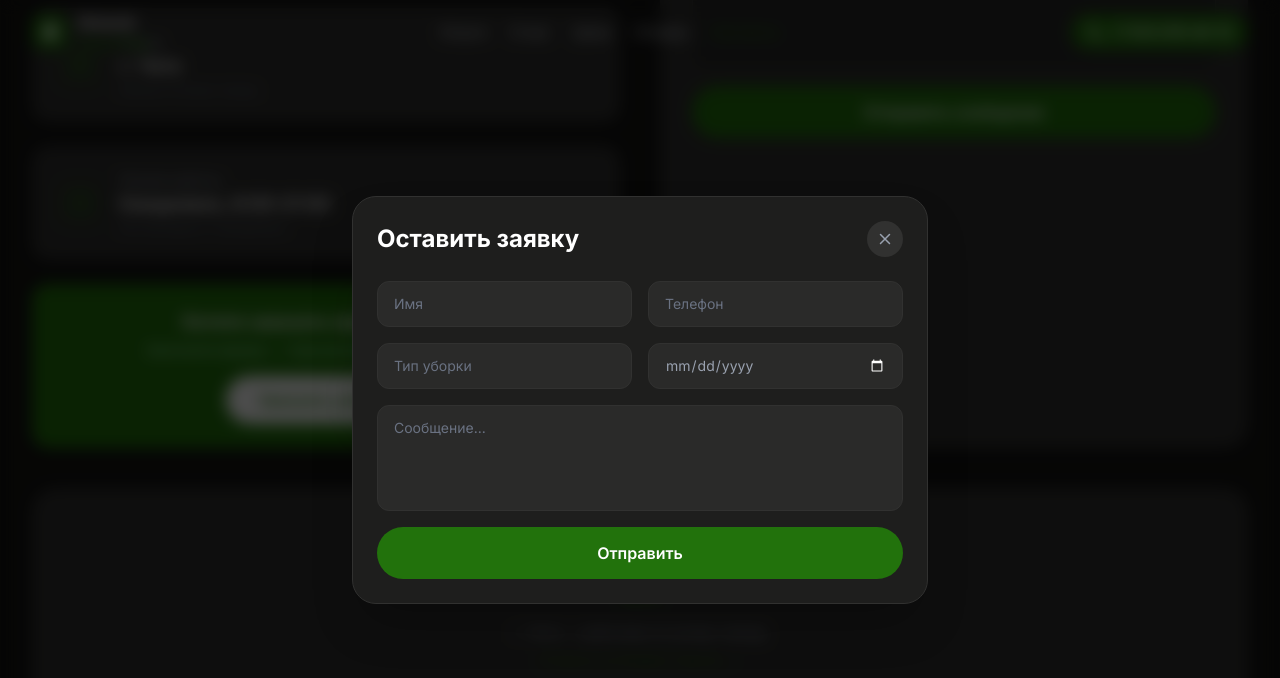
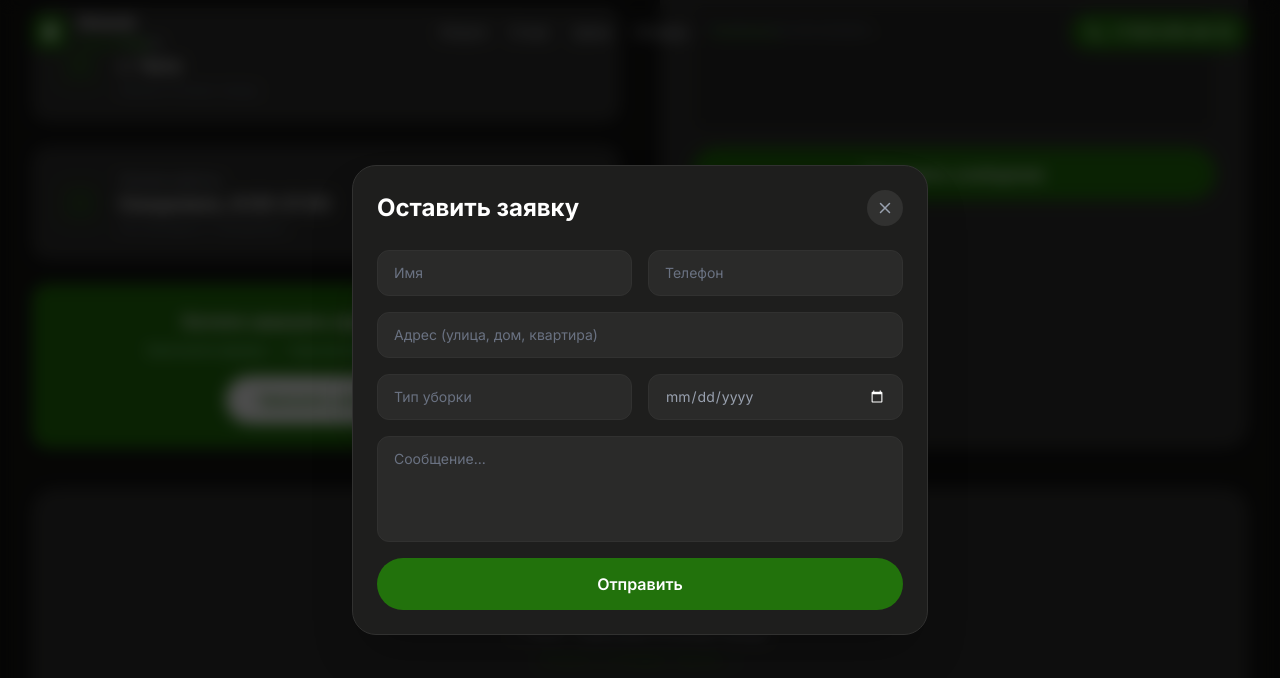
Before and after one commit to Masterpiece515/amural-cleaning, a Next.js app: page /kontakty in a window 1280 px wide. Both pictures are taken after a click on the button "Заказать уборку". Shown: the part 584-1262 px from the top of the page. Built offline with nearby package versions, Linux system fonts and the light colour scheme.

Commit message:
Add address field to order forms; fix sparkle icon for HowWeWork step 4

```diff
--- a/app/api/contact/route.ts
+++ b/app/api/contact/route.ts
@@ -5,12 +5,13 @@ import { sendOrderNotification } from "@/lib/telegram";
 export async function POST(request: NextRequest) {
   try {
     const body = await request.json();
-    const { name, phone, service, date, message, source } = body;
+    const { name, phone, service, address, date, message, source } = body;
 
     const order = await saveOrder({
       name: name ?? "",
       phone: phone ?? "",
       service: service ?? "",
+      address: address ?? "",
       date: date ?? "",
       message: message ?? "",
       source: source === "contact" ? "contact" : "order",
--- a/app/kontakty/page.tsx
+++ b/app/kontakty/page.tsx
@@ -6,12 +6,13 @@ import { ModalContext } from "@/components/ModalContext";
 interface FormData {
   name: string;
   phone: string;
+  address: string;
   message: string;
 }
 
 export default function KontaktyPage() {
   const { open } = useContext(ModalContext);
-  const [form, setForm] = useState<FormData>({ name: "", phone: "", message: "" });
+  const [form, setForm] = useState<FormData>({ name: "", phone: "", address: "", message: "" });
   const [errors, setErrors] = useState<Partial<FormData>>({});
   const [submitted, setSubmitted] = useState(false);
   const [orderId, setOrderId] = useState<string | null>(null);
@@ -208,6 +209,13 @@ export default function KontaktyPage() {
                     />
                     {errors.phone && <p className="text-red-400 text-xs mt-1">{errors.phone}</p>}
                   </div>
+                  <input
+                    type="text"
+                    placeholder="Адрес (улица, дом, квартира)"
+                    value={form.address}
+                    onChange={set("address")}
+                    className="w-full bg-[#2a2a29] border border-[#3d3d3c] rounded-xl px-4 py-3 text-white placeholder-gray-500 text-sm focus:outline-none focus:border-[#22720C] transition-colors"
+                  />
                   <textarea
                     placeholder="Сообщение или вопрос..."
                     value={form.message}
--- a/components/HowWeWork.tsx
+++ b/components/HowWeWork.tsx
@@ -36,8 +36,9 @@ const steps = [
     title: "Уборка",
     description: "Проводим качественную уборку",
     icon: (
-      <svg width="28" height="28" fill="none" viewBox="0 0 24 24" stroke="currentColor" strokeWidth={1.5}>
-        <path strokeLinecap="round" strokeLinejoin="round" d="M3 10h18M3 14h18" />
+      <svg width="28" height="28" viewBox="0 0 24 24" fill="currentColor">
+        <path d="M12 3L13.6 8.6L19.5 10L13.6 11.4L12 17L10.4 11.4L4.5 10L10.4 8.6L12 3Z"/>
+        <path d="M19 2L19.8 4.7L22.5 5.5L19.8 6.3L19 9L18.2 6.3L15.5 5.5L18.2 4.7L19 2Z" opacity="0.55"/>
       </svg>
     ),
   },
--- a/components/OrderModal.tsx
+++ b/components/OrderModal.tsx
@@ -17,6 +17,7 @@ interface FormState {
   name: string;
   phone: string;
   service: string;
+  address: string;
   date: string;
   message: string;
 }
@@ -25,6 +26,7 @@ const initialForm: FormState = {
   name: "",
   phone: "",
   service: "",
+  address: "",
   date: "",
   message: "",
 };
@@ -80,7 +82,7 @@ export default function OrderModal() {
       const res = await fetch("/api/contact", {
         method: "POST",
         headers: { "Content-Type": "application/json" },
-        body: JSON.stringify({ ...form, source: "order" }),
+        body: JSON.stringify({ ...form, source: "order", address: form.address }),
       });
       if (res.ok) {
         const data = await res.json();
@@ -203,6 +205,17 @@ export default function OrderModal() {
               </div>
             </div>
 
+            {/* Address */}
+            <div>
+              <input
+                type="text"
+                placeholder="Адрес (улица, дом, квартира)"
+                value={form.address}
+                onChange={set("address")}
+                className="w-full bg-[#2a2a29] border border-[#313130] rounded-xl px-4 py-3 text-white placeholder-gray-500 text-sm focus:outline-none focus:border-[#22720C] transition-colors"
+              />
+            </div>
+
             {/* Service & Date */}
             <div className="grid grid-cols-1 sm:grid-cols-2 gap-4">
               <div>
--- a/lib/orders.ts
+++ b/lib/orders.ts
@@ -10,6 +10,7 @@ export interface Order {
   name: string;
   phone: string;
   service: string;
+  address: string;
   date: string;
   message: string;
   source: OrderSource;
--- a/lib/telegram.ts
+++ b/lib/telegram.ts
@@ -26,6 +26,7 @@ export function formatOrderText(o: Order): string {
     `👤 <b>Имя:</b> ${escapeHtml(o.name)}`,
     `📞 <b>Телефон:</b> ${escapeHtml(o.phone)}`,
     o.service ? `🏷 <b>Услуга:</b> ${escapeHtml(o.service)}` : "",
+    o.address ? `📍 <b>Адрес:</b> ${escapeHtml(o.address)}` : "",
     o.date ? `📅 <b>Дата:</b> ${escapeHtml(o.date)}` : "",
     o.message ? `💬 <b>Сообщение:</b> ${escapeHtml(o.message)}` : "",
     tgLine,
```
